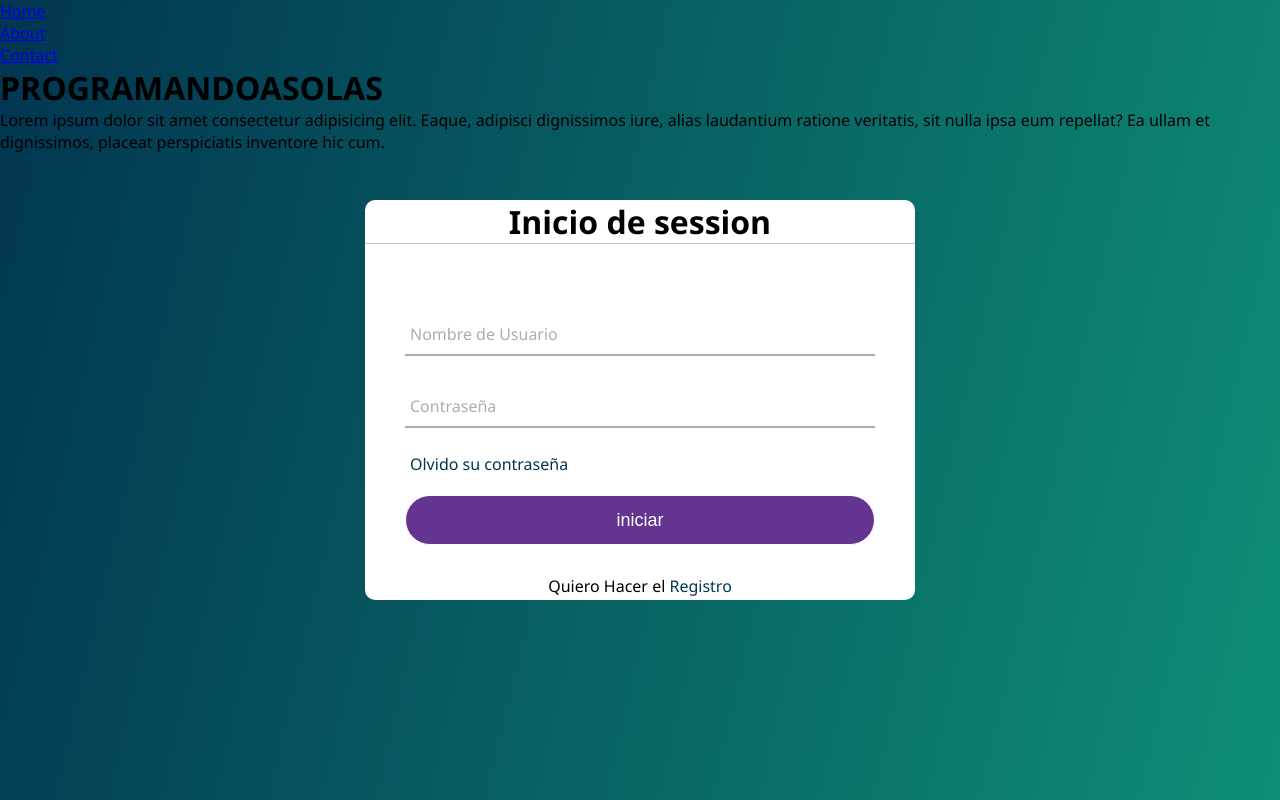
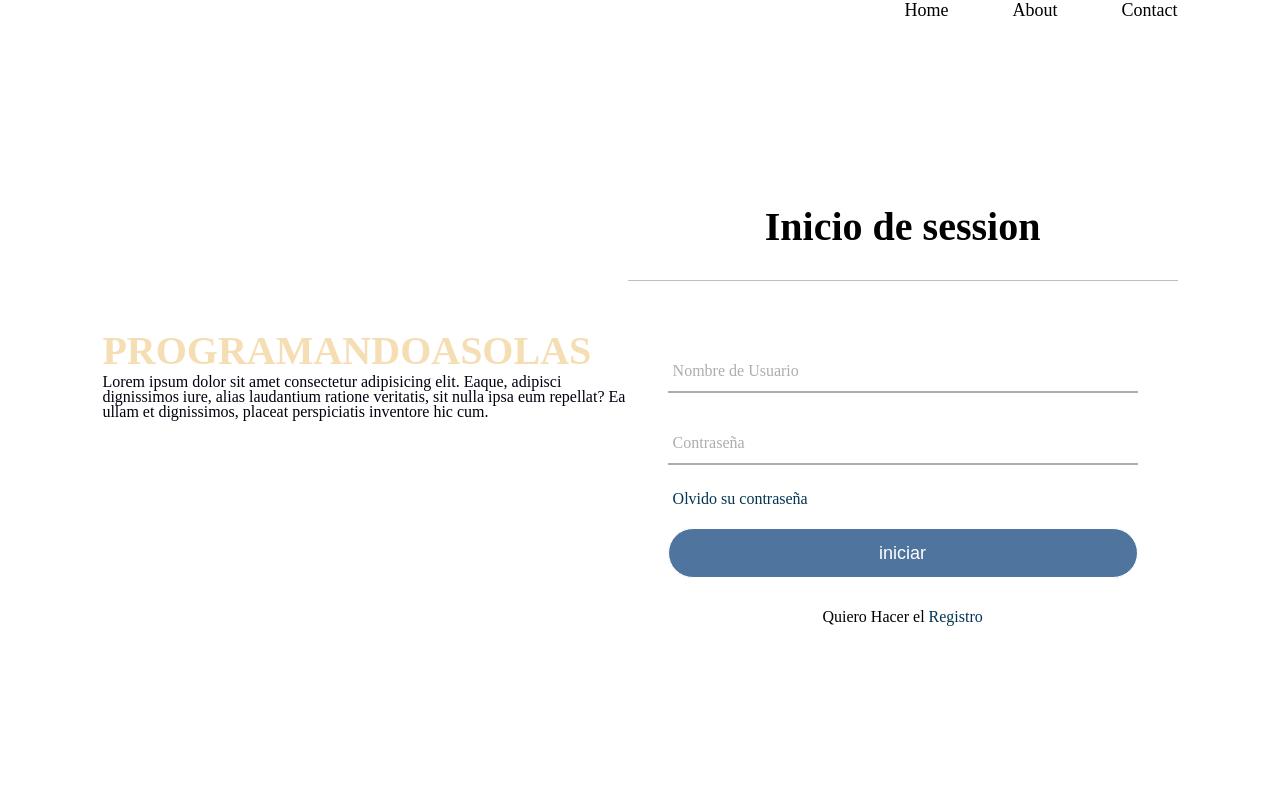
Before and after one commit to mandoArmaweb/arma-form-contact, a plain HTML site: page index.html in a window 1280 px wide. Drawn offline with Linux system fonts and the light colour scheme.

Commit message:
Update styles.css
cambiando stylos de vista del formulario

```diff
--- a/styles.css
+++ b/styles.css
@@ -5,58 +5,75 @@
 }
 
 body {
+  width: 100%;
+  height: 100vh;
+  background: black transparent;
+}
 
-  font-family: 'Segoe UI', Tahoma, Geneva, Verdana, sans-serif;
-  background: linear-gradient(103deg,  #023551, #0E8E76);
+.container {
+  width: 100%;
   height: 100vh;
+  background-position: center;
+  background-size: cover;
+  padding-left: 8%;
+  padding-right: 8%;
+  box-sizing: border-box;
+}
+
+nav {
+  flex: 1;
+  text-align: right;
+}
+
+nav ul li {
+  list-style: none;
+  display: inline-block;
+  margin-left: 60px;
+}
+
+nav ul li a {
+  text-decoration: none;
+  color: #000;
+  font-size: 18px;
+}
+
+.row {
+  display: flex;
+  height: 88%;
+  align-items: center;
+}
+
+.col {
+  flex-basis: 50%;
+}
+
+h1 {
+  color: wheat;
+  font-size: 40px;
+}
+
+p {
+  color: #000010;
+  font-size: 16px;
+  line-height: 15px;
 }
 
 
-/* MENU-NAV */
-.menu .logo {
-  font-size: 25px;
-  line-height: 70px;
-  font-weight: 900;
-  margin-left: 20px;
-}
-
-.menu ul {
-  float: right;
-  margin-right: 10px;
-}
-
-.menu ul li {
-  display: inline-block;
-  margin: 30px 15px;
-}
-
-.menu ul li a {
-
-  font-family: 'Trebuchet MS', 'Lucida Sans Unicode', 'Lucida Grande', 'Lucida Sans', Arial, sans-serif;
-  font-size: 18px;
-  padding: 8px 6px;
-  text-decoration: none;
-  color: #2480a1;
-}
-
-.menu ul li a:hover {
-  color: #451bdf;
-
-}
-
+/*-------FORMULARIO-------*/
 .formulario {
-  position: absolute;
-  top: 50%;
-  left: 50%;
-  transform: translate(-50%, -50%);
+  position: relative;
+  top: 0%;
+  left: 0%;
+  /* transform: translate(+50px, -50px); */
   width: 550px;
   height: 400px;
-  background: #fff;
   border-radius: 10px;
 }
 
 .formulario h1 {
+  position: relative;
   text-align: center;
+  padding: 30px;
   justify-items: center;
   align-items: center;
   border-bottom: 1px solid silver;
@@ -66,7 +83,8 @@ body {
 
 .formulario form {
   padding: 40px 40px;
-  box-sizing: border-box;
+  top: 30%;
+
 }
 
 form .username {
@@ -102,7 +120,7 @@ form .username {
   left: 0;
   width: 100%;
   height: 2px;
-  background: #6c3483;
+  background: #34836954;
   transition: .5s;
 }
 
@@ -131,7 +149,7 @@ input[type="submit"] {
   width: 100%;
   height: 50px;
   border: 1px solid;
-  background-color: rgba(60, 1, 116, 0.795);
+  background-color: rgba(1, 55, 116, 0.69);
   border-radius: 25px;
   font-size: 18px;
   color: white;
```
